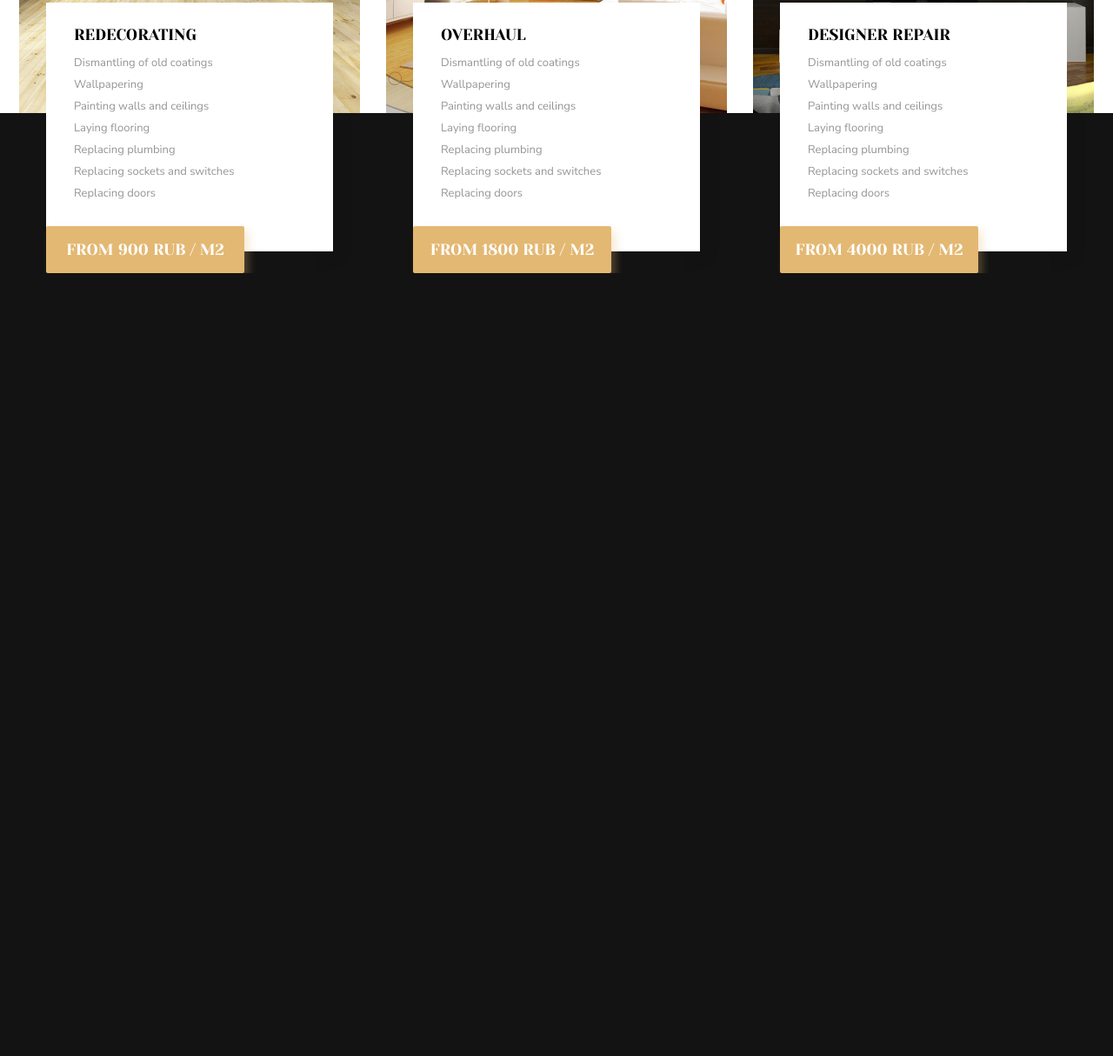
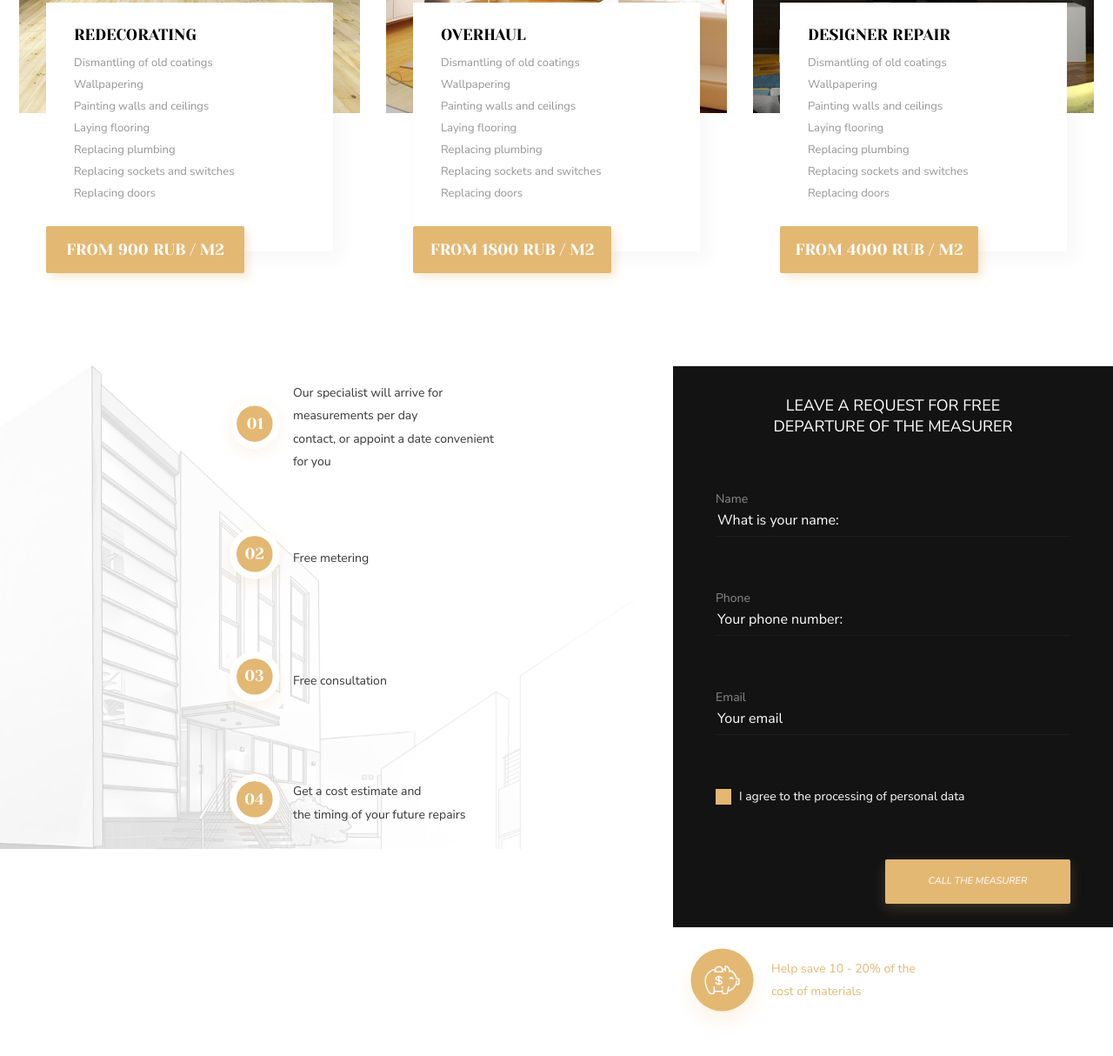
Before and after one commit to hydregnej/Website-of-the-design-studio-banfrp29, a plain HTML site: page index.html in a window 1280 px wide. Shown: the part 3019-4233 px from the top of the page at 87% size. Before the commit the page ends 3333 px from the top, so only its background shows below. Drawn offline with Linux system fonts and the light colour scheme.

Commit message:
added the fourth section, built the feedback form

```diff
--- a/css/style.css
+++ b/css/style.css
@@ -17,6 +17,7 @@ a {
   /* max-width: 1263px; */
   height: 100%;
   margin: 0 auto;
+  overflow: hidden;
 }
 
 .header {
@@ -481,3 +482,91 @@ a {
   top: 30px;
   left: -32px;
 }
+
+.main__customer-contact {
+  display: flex;
+  background: #fff;
+  padding-top: 200px;
+}
+
+.main__customer-contact {}
+
+.color-36-36-36 {
+  color: #363636;
+}
+
+.main-text__block_flex-align-center {
+  display: flex;
+  align-items: center;
+}
+.main__customer-contact-left {
+  display: flex;
+  flex-direction: column;
+  gap: 53px;
+  padding-top: 109px;
+  margin-left: 249px;
+  margin-right: 206px;
+  position: relative;
+  z-index: 1;
+}
+.main__customer-contact-left_background-img {
+  position: absolute;
+  z-index: -1;
+  top: 1px;
+  left: -526px;
+}
+
+.main__customer-contact-right {
+  display: flex;
+  flex-direction: column;
+}
+
+.main__personal-information-input-block_direction-column {
+  display: flex;
+  flex-direction: column;
+  background: #131313;
+}
+.main__personal-information-input-block_padding {
+  padding: 33px 49px 27px 49px;
+  width: 506px;
+}
+.main__input_background-13-13-13-color-fff {
+  background: #131313;
+  color: #fff;
+}
+
+.color-fff {
+  color: #FFF;
+}
+.main__button_width-213-height-51 {
+  width: 213px;
+  height: 51px;
+  align-self: flex-end;
+}
+.main__h3_font-family-nunito-text-align-center {
+  font-family: "Nunito Sans";
+  text-align: center;
+}
+
+.main__input-block {}
+
+.main__text_color-255-255-255 {
+  color: rgba(255, 255, 255, 0.50);
+}
+.main__input_color-placeholder-fff::placeholder {
+  color: #fff;
+}
+.main__input_padding-bot-9 {
+  padding-bottom: 9px;
+}
+.main__text_color-gold {
+  color: #E3B873;
+}
+.main__help-save {
+  display: flex;
+  position: relative;
+}
+.main__img-help-save {
+  position: relative;
+  top: -21px;
+}
--- a/index.html
+++ b/index.html
@@ -171,6 +171,65 @@
           </div>
         </div>
       </section>
+      <section class="main__customer-contact">
+        <div class="main__customer-contact-left">
+          <div class="main__customer-contact-left_background-img"><img class="main__img" src="./img/customer-contact.png" alt="background"></div>
+          <div class="main-text__block_flex-align-center">
+            <img class="main__img" src="./icons/customer-contact-left-1.svg" alt="1">
+            <p class="main__text main__text_before-number-1 color-36-36-36">Our specialist will arrive for measurements per
+              day <br>
+              contact, or appoint a date convenient for you</p>
+          </div>
+          <div class="main-text__block_flex-align-center">
+            <img class="main__img" src="./icons/customer-contact-left-2.svg" alt="2">
+            <p class="main__text main__text_before-number-2 color-36-36-36">Free metering</p>
+          </div>
+          <div class="main-text__block_flex-align-center">
+            <img class="main__img" src="./icons/customer-contact-left-3.svg" alt="3">
+            <p class="main__text main__text_before-number-3 color-36-36-36">Free consultation</p>
+          </div>
+          <div class="main-text__block_flex-align-center">
+            <img class="main__img" src="./icons/customer-contact-left-4.svg" alt="4">
+            <p class="main__text main__text_before-number-4 color-36-36-36">Get a cost estimate and <br>
+              the timing of your future repairs</p>
+          </div>
+        </div>
+        <div class="main__customer-contact-right">
+          <form action=""
+            class="main__personal-information-input-block main__personal-information-input-block_direction-column main__personal-information-input-block_padding">
+            <h3 class="main__h3 main__h3_font-family-nunito-text-align-center color-fff">Leave a request for free <br>
+              departure of the measurer</h3>
+            <div class="main__input-block">
+              <label for="main__username-customer-contact-right" class="main__text main__text_color-255-255-255 color-fff">Name</label>
+              <input id="main__username-customer-contact-right" placeholder="What is your name:"
+                class="main__input main__input_padding-bot-9 main__input_background-13-13-13-color-fff main__input_color-placeholder-fff" type="text" name="name">
+            </div>
+            <div class="main__input-block">
+              <label for="main__phone-customer-contact-right" class="main__text main__text_color-255-255-255 color-fff">Phone</label>
+              <input id="main__phone-customer-contact-right" placeholder="Your phone number:"
+                class="main__input main__input_padding-bot-9 main__input_background-13-13-13-color-fff main__input_color-placeholder-fff" type="tel" name="number">
+            </div>
+            <div class="main__input-block">
+              <label for="main__email-customer-contact-right" class="main__text main__text_color-255-255-255 color-fff">Email</label>
+              <input id="main__email-customer-contact-right" placeholder="Your email" class="main__input main__input_padding-bot-9 main__input_background-13-13-13-color-fff main__input_color-placeholder-fff"
+                type="email" name="email">
+            </div>
+            <div class="main__consent">
+              <label for="mainCheckbox-customer-contact-right" class="main__label">
+                <input id="mainCheckbox-customer-contact-right" type="checkbox" class="main__checkbox">
+                <span id="mainCheckbox" class="main__fake"></span>
+                <p id="mainCheckbox" class="main__text color-fff">I agree to the processing of personal data
+                </p>
+              </label>
+            </div>
+            <button class="btn main__button main__button_width-213-height-51">Call the measurer</button>
+          </form>
+          <div class="main__help-save">
+            <img class="main__img main__img-help-save" src="./icons/main-help-save.svg" alt="Help save">
+            <p class="main__text main__text_color-gold">Help save 10 - 20% of the <br> cost of materials</p>
+          </div>
+        </div>
+      </section>
     </main>
   </div>
 </body>
```
Also changed, not shown: icons/customer-contact-left-1.svg (added), icons/customer-contact-left-2.svg (added), icons/customer-contact-left-3.svg (added), icons/customer-contact-left-4.svg (added), icons/main-help-save.svg (added), img/customer-contact.png (added).
